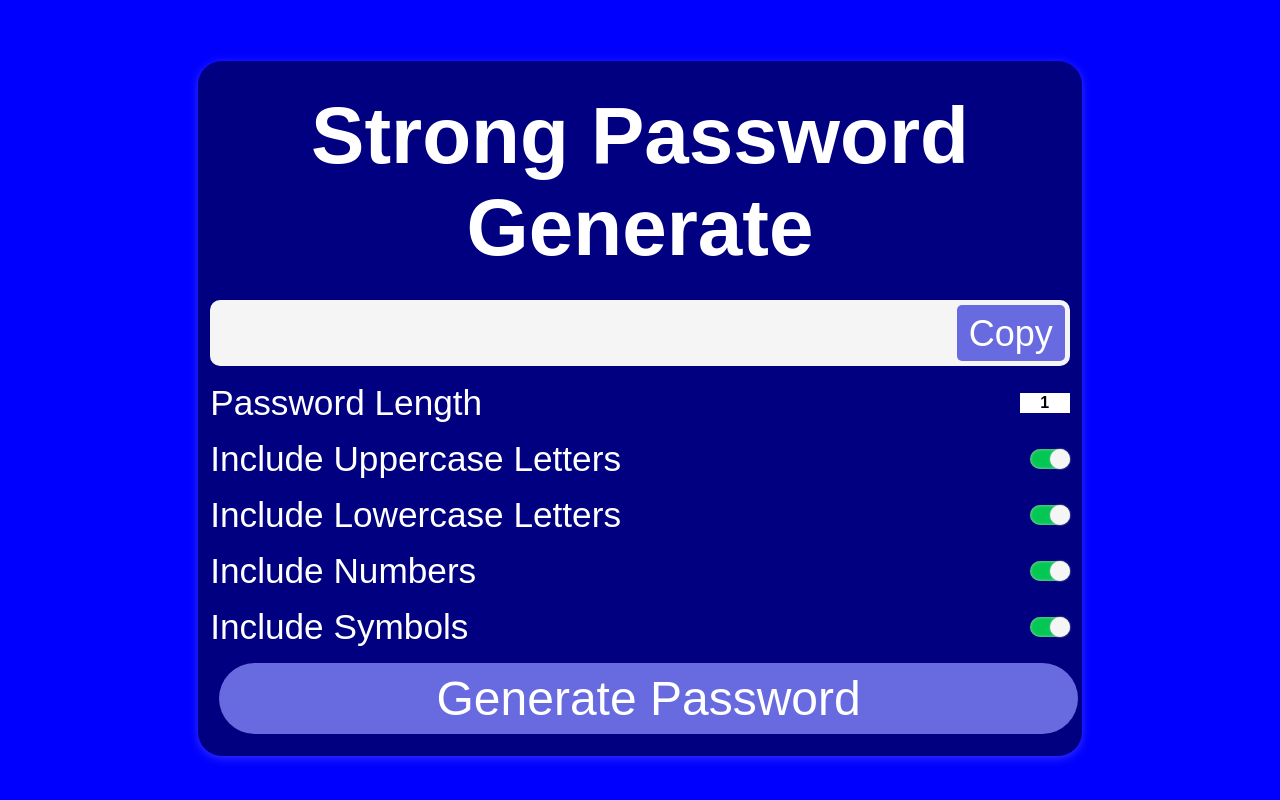
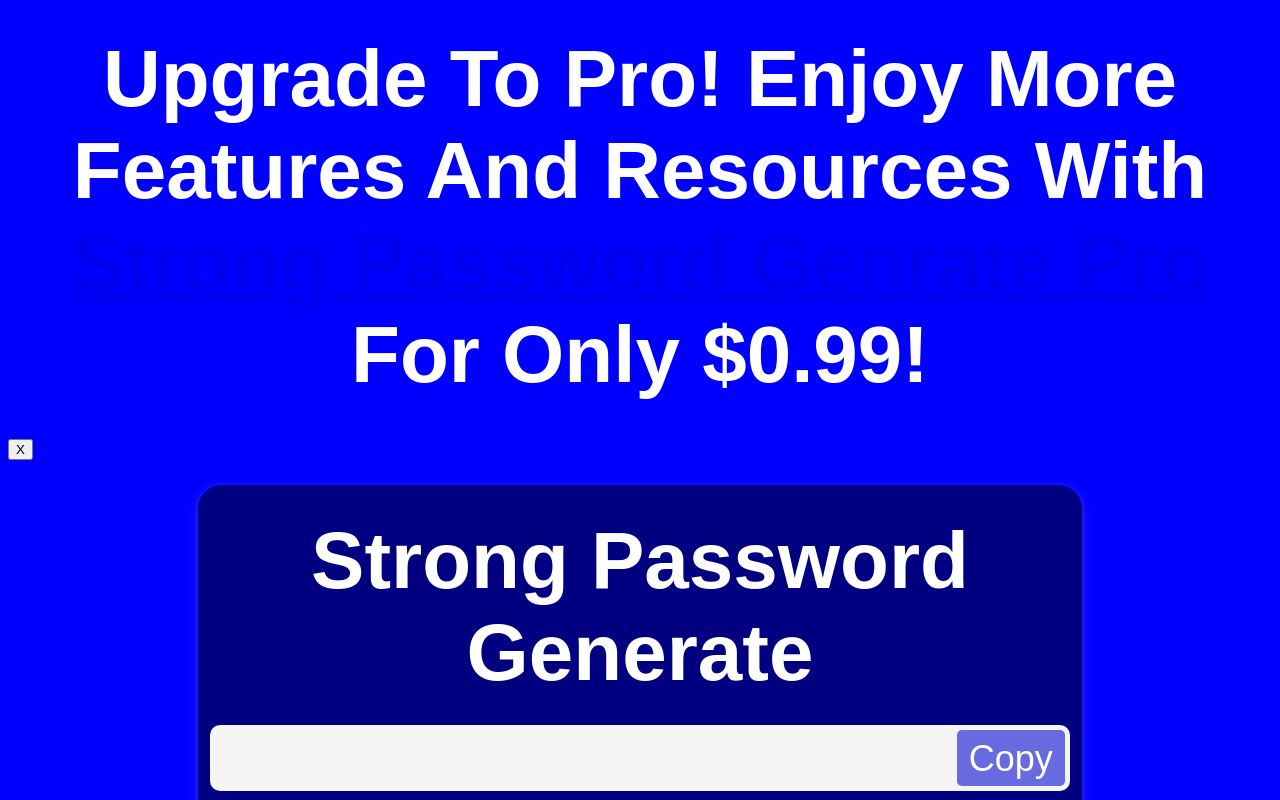
Before and after one commit to shrvk01/Strong-Password-Generate-App-Support-Regular, a plain HTML site: page index.html in a window 1280 px wide. Shown: the top 800 px of the page. Drawn offline with Linux system fonts and the light colour scheme; a web font is replaced by a local one.

Commit message:
Update index.html

```diff
--- a/index.html
+++ b/index.html
@@ -4,12 +4,21 @@
     <meta charset="UTF-8">
     <meta http-equiv="X-UA-Compatible" content="IE=edge">
     <meta name="viewport" content="width=device-width, initial-scale=1.0">
-    <title>Safe&Secure Password Generator</title>
+    <title>Strong Password Generate</title>
 
     <link rel="stylesheet" href="styles.css">
     <script src="script.js" defer></script>
 </head>
 <body>
+    <div id="message">
+        <h1 class="h1"><strong>Upgrade To Pro! </strong>Enjoy More Features And Resources With<a class="link" href="https://play.google.com/store/apps/details?id=com.divyanshsharma.strongpasswordgeneratepro">
+            <strong>Strong Password Genrate Pro</strong></a>
+            For Only $0.99!
+        </h1>
+
+        <button id="remove">X</button>
+    </div>
+
     <div class="container">
     <h1>Strong Password Generate</h1>
     <div class="result-container">
```
Lines whose indentation alone changed are shown as unchanged.
